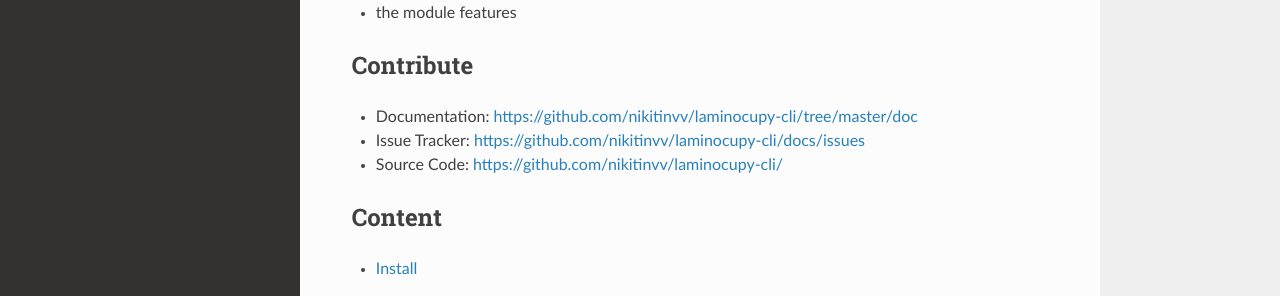
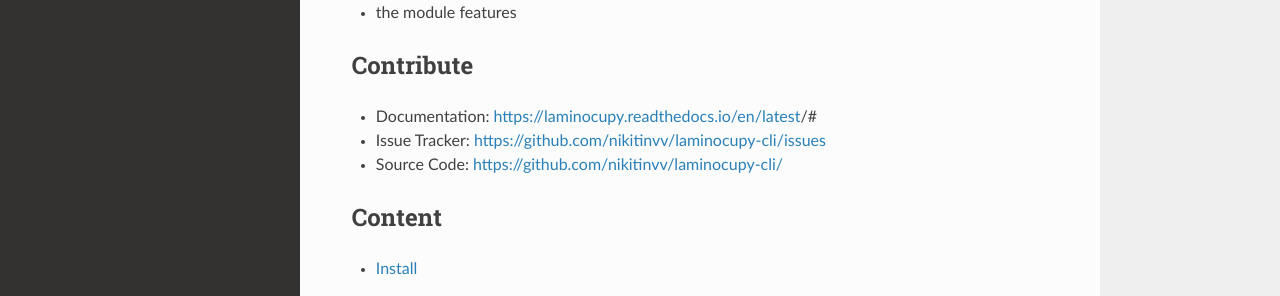
Before and after one commit to nikitinvv/laminocupy-cli, a Sphinx documentation site: the page built from docs/index.rst, in a window 1280 px wide and 1132 px high. Shown: the part 311-607 px from the top of the window. Built offline with Sphinx 7.4.7 and the Read the Docs theme 2.0.0, drawn with Linux system fonts in a browser that asks for light colours; pages that are not in the unit, such as notebooks, are missing from menus; some of the changed lines change nothing that is shown.

Commit message:
update index.rst

```diff
--- a/docs/index.rst
+++ b/docs/index.rst
@@ -14,8 +14,8 @@
 Contribute
 ----------
 
-* Documentation: https://github.com/nikitinvv/laminocupy-cli/tree/master/doc
-* Issue Tracker: https://github.com/nikitinvv/laminocupy-cli/docs/issues
+* Documentation: https://laminocupy.readthedocs.io/en/latest/#
+* Issue Tracker: https://github.com/nikitinvv/laminocupy-cli/issues
 * Source Code: https://github.com/nikitinvv/laminocupy-cli/
 
 Content
```
